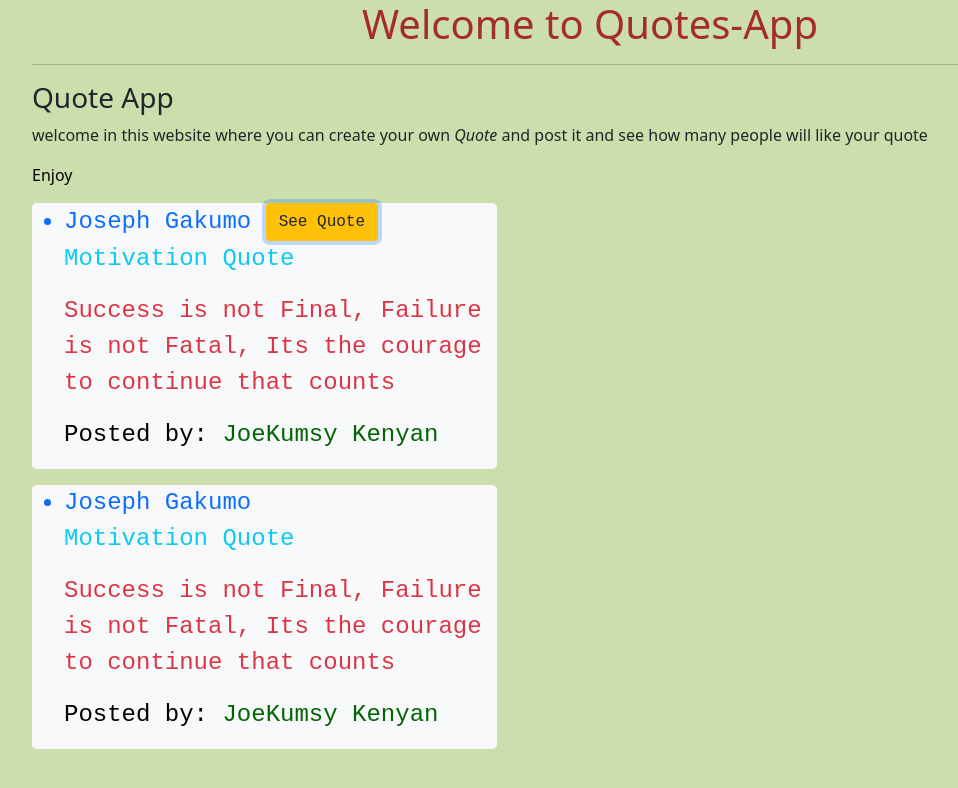
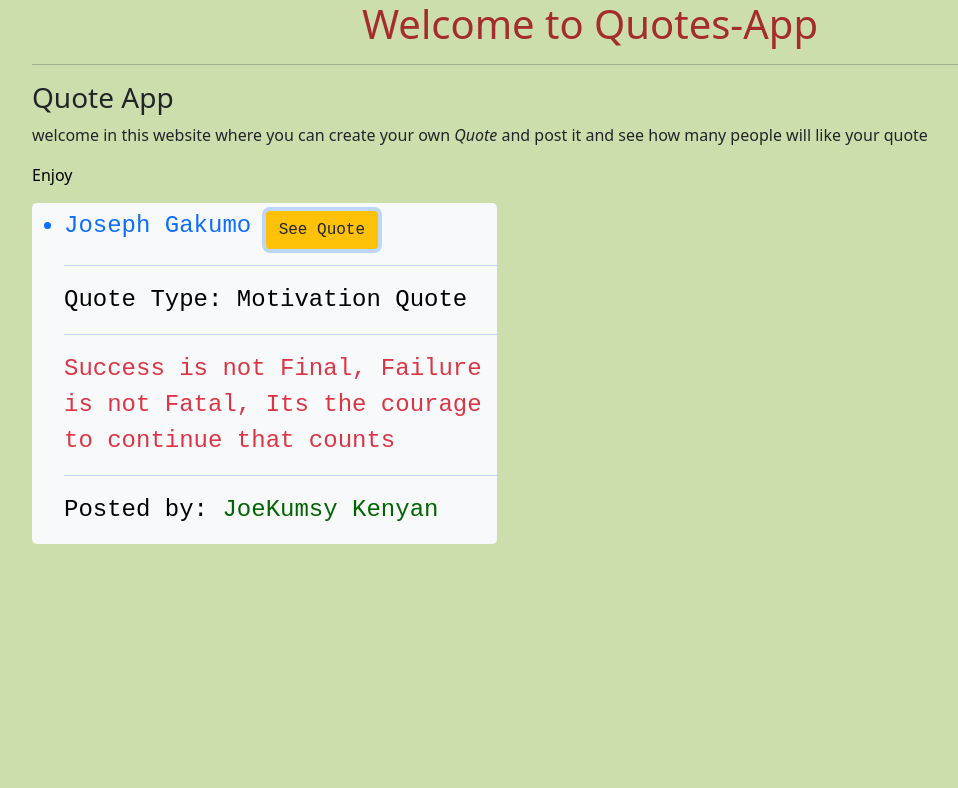
Before and after one commit to JoeGakumo21/Quotes-App, an Angular app in the folder Quotes-App/: page / in a window 1280 px wide. Both pictures are taken after a click on the button "See Quote". Shown: the top 788 px of the page, without its empty margins (50-1008 px from the left). Built offline with nearby package versions, Linux system fonts and the light colour scheme.

Commit message:
add toggle functuion

```diff
--- a/Quotes-App/src/app/quotes-details/quotes-details.component.html
+++ b/Quotes-App/src/app/quotes-details/quotes-details.component.html
@@ -1,3 +1,6 @@
-<p class="text-info">{{myQuote.tittleQuote}}</p>
+<hr>
+<p class="text-black">Quote Type: {{myQuote.tittleQuote}}</p>
+<hr>
 <p class="text-danger">{{myQuote.messageQuote}}</p>
+<hr>
 <p>Posted by: <span>{{myQuote.author}}</span></p>
--- a/Quotes-App/src/app/quotes/quotes.component.html
+++ b/Quotes-App/src/app/quotes/quotes.component.html
@@ -12,19 +12,19 @@
                 <!-- to display name of user to write the quote -->
                 <li *ngFor="let quote of  myQuote; let i =index" class="text-primary">
                     {{quote.name}}
-                    <button class="btn bg-warning" (click)='toggleQuoteDetails(i)'>See Quote</button>
+                    <button class="btn bg-warning mt-2 ml-5" (click)='toggleQuoteDetails(i)'>See Quote</button>
                   <app-quotes-details *ngIf='quote.showQuoteMessageAndAuthor' [myQuote]="quote"></app-quotes-details>
                 </li>
                </ul>
             </div>
           </div>
     </div>
-    <div class="jumbotron bg-light col-5 info mt-3">
+    <!-- <div class="jumbotron bg-light col-5 info mt-3">
         <div class="row">
             <div>
               <ul>
                 <!-- to display name of user to write the quote -->
-                <li *ngFor="let quote of  myQuote" class="text-primary">
+                <!-- <li *ngFor="let quote of  myQuote" class="text-primary">
                     {{quote.name}}
                   <app-quotes-details [myQuote]="quote"></app-quotes-details>
                 </li>
@@ -32,4 +32,4 @@
             </div>
           </div>
     </div>
-  </div>
+  </div> -->
```
